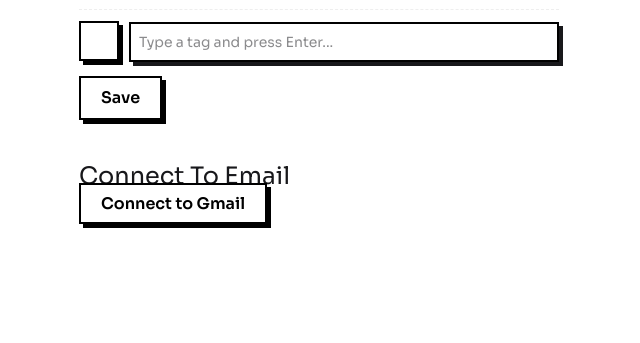
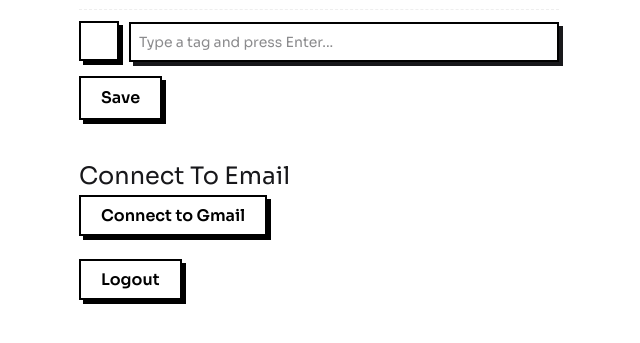
Before and after one commit to ParthTri/NextStep, a Django app: page /settings in a window 1280 px wide. Shown: the part 202-545 px from the top of the page, without its empty margins (321-961 px from the left). Run offline with Django 5.2, Linux system fonts and the light colour scheme; the visitor is signed in with stand-in values (Sample User, id 1); data comes from the database, SQL or seed files in the repository; style sheets or scripts are compiled from the project's sources; parts of the project's set-up code (start-up, migrations or seed data) failed here and were passed over.

Commit message:
Added logout handler with button on settings page and loging required mixins to views

```diff
--- a/src/nextstep/urls.py
+++ b/src/nextstep/urls.py
@@ -15,4 +15,5 @@ urlpatterns = [
     path("settings", views.Settings.as_view(), name="settings"),
     path("signin", views.LoginView.as_view(), name="signin"),
     path("signup", views.SignupView.as_view(), name="signup"),
+    path("logout", views.logout_handler, name="logout"),
 ]
--- a/src/nextstep/views.py
+++ b/src/nextstep/views.py
@@ -1,6 +1,7 @@
 import logging
 
 from django.contrib.auth import authenticate, login, logout
+from django.contrib.auth.mixins import LoginRequiredMixin
 from django.contrib.auth.models import User
 from django.http import HttpRequest
 from django.shortcuts import redirect, render
@@ -86,8 +87,17 @@ class SignupView(View):
             return render(request, self.template_name, context)
 
 
-class Dashboard(View):
+def logout_handler(request):
+    """Logging out users"""
+
+    logout(request)
+
+    return redirect("signin")
+
+
+class Dashboard(LoginRequiredMixin, View):
     template_name = "dashboard.html"
+    login_url = "/signin"
 
     def get(self, request: HttpRequest, *args, **kwargs):
         context = {}
@@ -118,8 +128,9 @@ class Dashboard(View):
             return redirect("dashboard")
 
 
-class ApplicationView(View):
+class ApplicationView(LoginRequiredMixin, View):
     template_name = "application.html"
+    login_url = "/signin"
 
     def get(self, request: HttpRequest, *args, **kwargs):
         context = {}
@@ -136,7 +147,7 @@ class ApplicationView(View):
         return render(request, self.template_name, context)
 
 
-class ApplicationUpdateView(View):
+class ApplicationUpdateView(LoginRequiredMixin, View):
     model = models.Application
     template_name = "application_update.html"
 
@@ -167,8 +178,9 @@ class ApplicationUpdateView(View):
             )
 
 
-class Settings(View):
+class Settings(LoginRequiredMixin, View):
     template_name = "settings.html"
+    login_url = "/signin"
 
     def get(self, request, *args, **kwargs):
         context = {}
--- a/src/templates/settings.html
+++ b/src/templates/settings.html
@@ -153,11 +153,15 @@
 			</script>
 		</div>
 
-		<div>
-			<h3 class="text-2xl">Connect To Email</h3>
+		<div class="my-10">
+			<h3 class="text-2xl mb-3 ">Connect To Email</h3>
 			<a href="{% url 'connect-google' %}" class="btn-neo"
 				>Connect to Gmail</a
 			>
 		</div>
+
+		<div class="my-10">
+			<a href="{% url 'logout' %}" class="btn-neo">Logout</a>
+		</div>
 	</section>
 {% endblock %}
```
